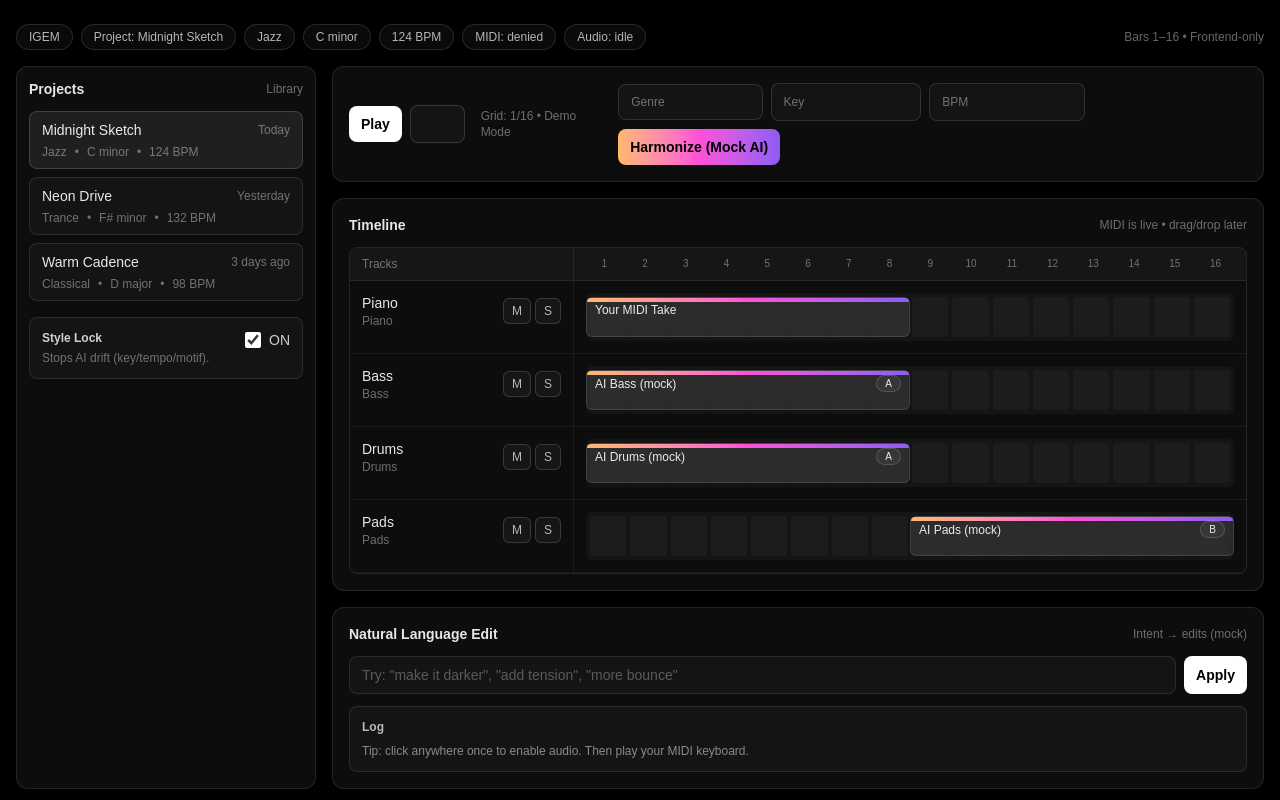
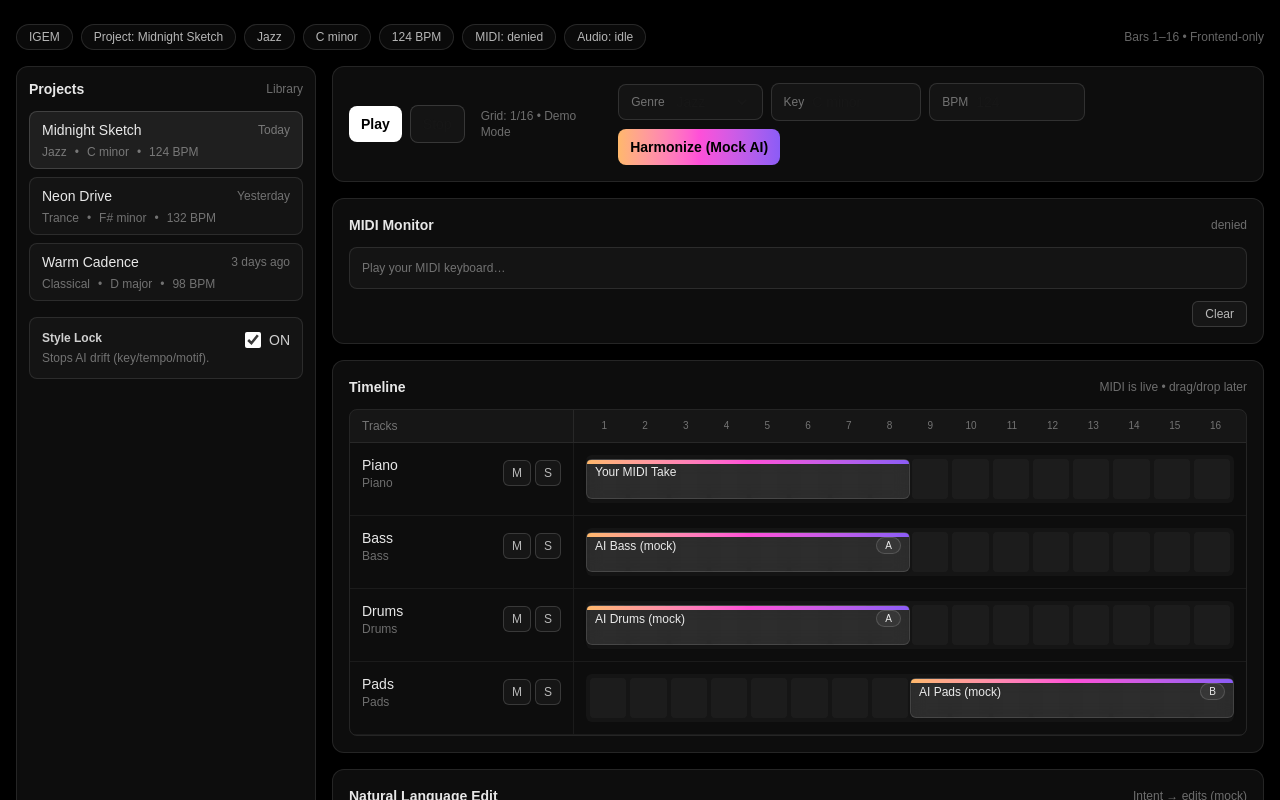
Before and after one commit to AntipasBen23/mozartai-feature-demo, a Next.js app: page / in a window 1280 px wide. Shown: the top 800 px of the page. Built offline with nearby package versions, Linux system fonts and the light colour scheme.

Commit message:
updated root page

```diff
--- a/src/app/page.tsx
+++ b/src/app/page.tsx
@@ -6,6 +6,7 @@ import { Badge } from "./ui/Badge";
 import { Controls } from "./ui/Controls";
 import { GridHeader } from "./ui/GridHeader";
 import { TrackRow } from "./ui/TrackRow";
+import { MidiMonitor } from "./ui/MidiMonitor";
 import { BAR_COUNT, Genre, Project, Track } from "./ui/types";
 import { cx, ui } from "./ui/theme";
 import { useMidi } from "./hooks/useMidi";
@@ -66,7 +67,13 @@ export default function Page() {
     setTracks((prev) =>
       prev.map((t) => {
         if (t.kind === "Bass" || t.kind === "Drums" || t.kind === "Pads") {
-          return { ...t, clips: t.clips.map((c) => ({ ...c, name: c.name.replace(/\(mock.*\)/, `(mock • ${action})`) })) };
+          return {
+            ...t,
+            clips: t.clips.map((c) => ({
+              ...c,
+              name: c.name.replace(/\(mock.*\)/, `(mock • ${action})`),
+            })),
+          };
         }
         return t;
       })
@@ -117,6 +124,7 @@ export default function Page() {
         </div>
 
         <div className="mt-4 grid grid-cols-12 gap-4">
+          {/* Sidebar */}
           <aside className={cx("col-span-12 md:col-span-3", ui.panel, "p-3")}>
             <div className="flex items-center justify-between">
               <div className="text-sm font-semibold text-white/90">Projects</div>
@@ -146,7 +154,11 @@ export default function Page() {
                     <span className="text-xs text-white/40">{p.updated}</span>
                   </div>
                   <div className="mt-1 flex items-center gap-2 text-xs text-white/40">
-                    <span>{p.genre}</span><span>•</span><span>{p.key}</span><span>•</span><span>{p.bpm} BPM</span>
+                    <span>{p.genre}</span>
+                    <span>•</span>
+                    <span>{p.key}</span>
+                    <span>•</span>
+                    <span>{p.bpm} BPM</span>
                   </div>
                 </button>
               ))}
@@ -171,6 +183,7 @@ export default function Page() {
             </div>
           </aside>
 
+          {/* Main */}
           <main className="col-span-12 md:col-span-9 space-y-4">
             <Controls
               genre={genre}
@@ -187,6 +200,14 @@ export default function Page() {
                 setAiLog((l) => ["Stopped.", ...l].slice(0, 8));
               }}
               onHarmonize={() => runMockAI("Harmonize + add genre groove")}
+            />
+
+            {/* NEW: MIDI Monitor panel */}
+            <MidiMonitor
+              events={midi.events}
+              status={midi.status}
+              inputName={midi.inputName}
+              onClear={midi.clear}
             />
 
             <section className={cx(ui.panel, ui.panelPad)}>
@@ -230,7 +251,9 @@ export default function Page() {
                 <div className="text-xs font-semibold text-white/70">Log</div>
                 <ul className="mt-2 space-y-1 text-xs text-white/50">
                   {aiLog.map((line, i) => (
-                    <li key={i} className="truncate">{line}</li>
+                    <li key={i} className="truncate">
+                      {line}
+                    </li>
                   ))}
                 </ul>
               </div>
```
